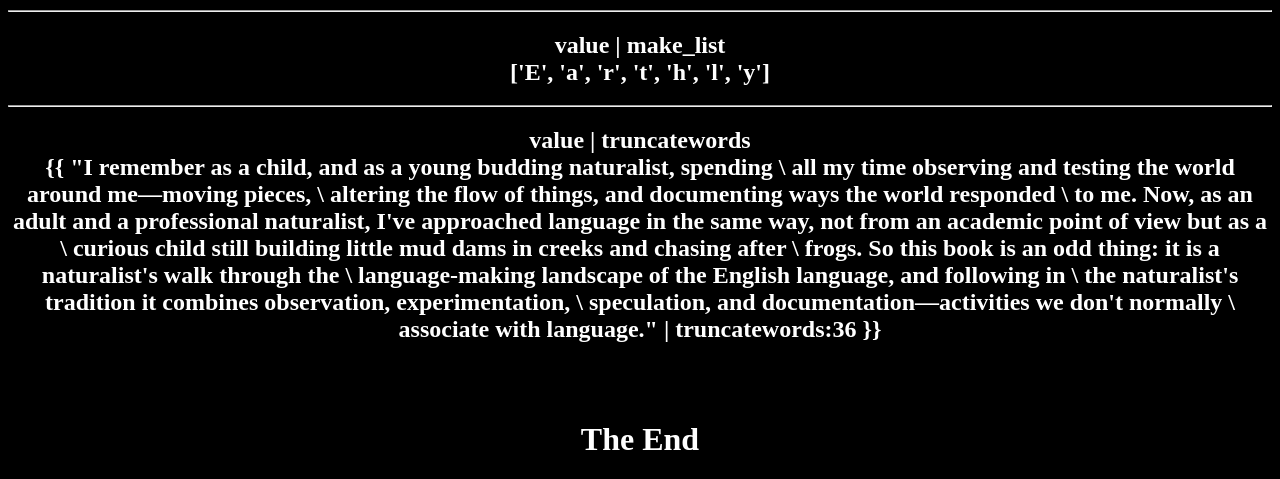
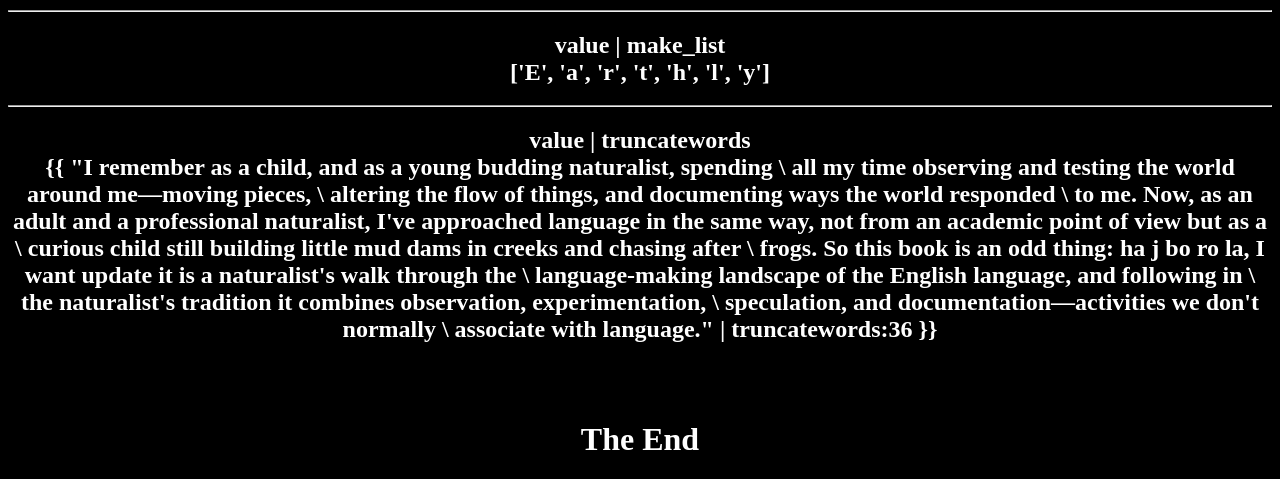
Before and after one commit to David-Kudrot/Module_10.5, a Django app: page / in a window 1280 px wide. Shown: the part 1668-2147 px from the top of the page. Run offline with Django 4.2, Linux system fonts and the light colour scheme.

Commit message:
Updated home page

```diff
--- a/all_template_filters/templates/home.html
+++ b/all_template_filters/templates/home.html
@@ -107,7 +107,7 @@
         to me. Now, as an adult and a professional naturalist, I've approached
         language in the same way, not from an academic point of view but as a \
         curious child still building little mud dams in creeks and chasing after \
-        frogs. So this book is an odd thing: it is a naturalist's walk through the \
+        frogs. So this book is an odd thing: ha j bo ro la, I want update  it is a naturalist's walk through the \
         language-making landscape of the English language, and following in \
         the naturalist's tradition it combines observation, experimentation, \
         speculation, and documentation—activities we don't normally \
```
